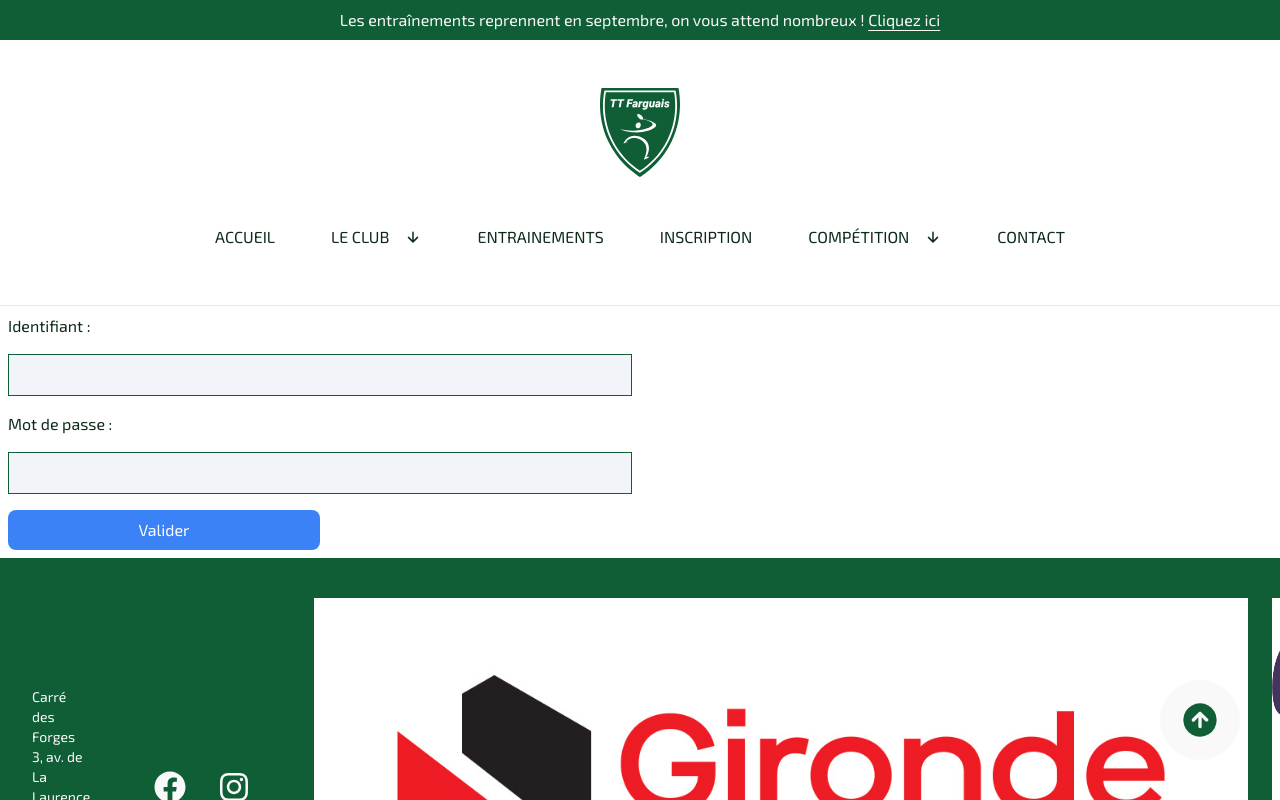
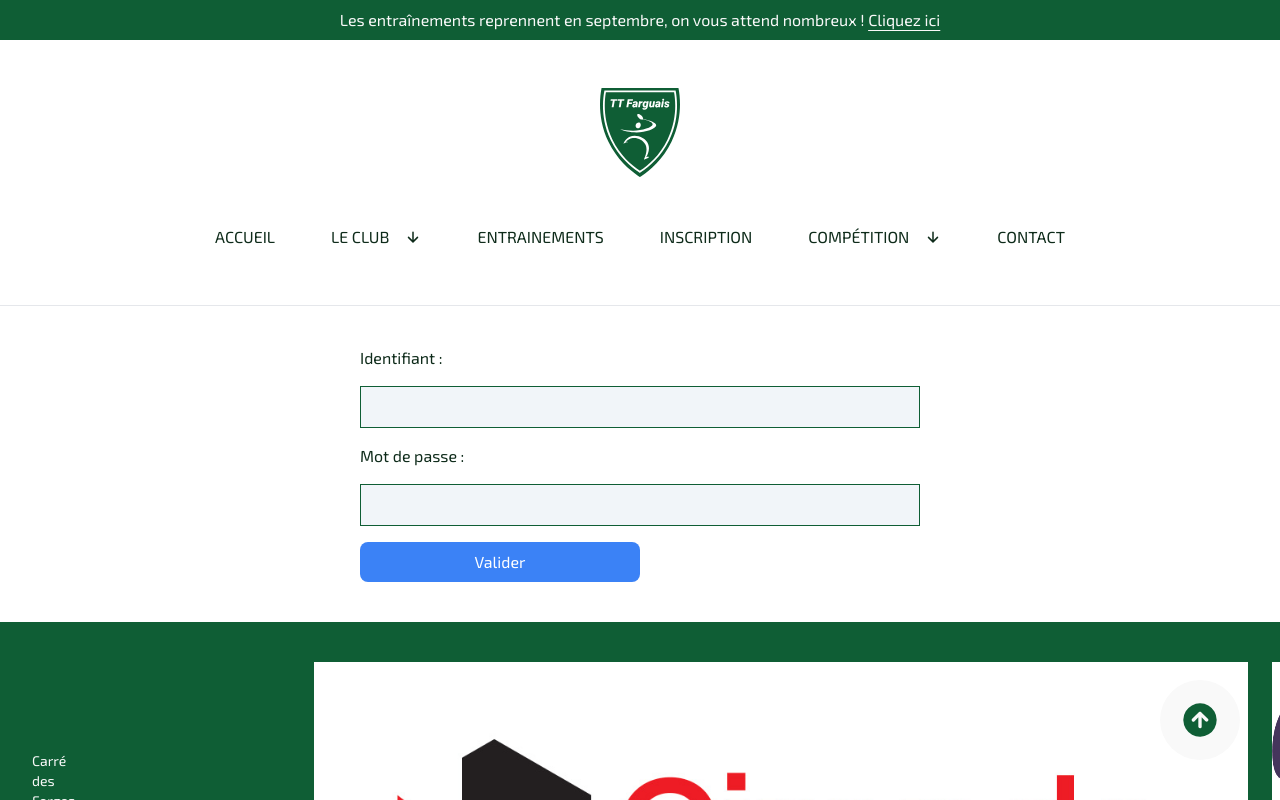
Before and after one commit to ttfarguais/ttfarguais, a Next.js app: page /membre in a window 1280 px wide. Shown: the top 800 px of the page. Built offline with nearby package versions, Linux system fonts and the light colour scheme.

Commit message:
style: AdminPanel

```diff
--- a/app/membre/page.jsx
+++ b/app/membre/page.jsx
@@ -1,8 +1,8 @@
-import Login from "../src/components/Main/Membre/Login";
+import LoginAdminPanel from "../src/components/Main/Membre/LoginAdminPanel";
 export default function MembrePage() {
   return (
     <>
-      <Login></Login>
+      <LoginAdminPanel />
     </>
   );
 }
--- a/app/src/components/Main/Membre/AdminPanel/AdminPanel-CompetitionFiles.jsx
+++ b/app/src/components/Main/Membre/AdminPanel/AdminPanel-CompetitionFiles.jsx
@@ -3,12 +3,16 @@ import useCompetitionFiles from "../../../../utils/useCompetitionFiles";
 import AdminPanelFileSection from "./AdminPanel-FileSection";
 
 export default function AdminPanelCompetitionFiles() {
-
-  const {competitionFiles, competitionHandleDelete, competitionHandleSuccess, subjectFile} = useCompetitionFiles();
+  const {
+    competitionFiles,
+    competitionHandleDelete,
+    competitionHandleSuccess,
+    subjectFile,
+  } = useCompetitionFiles();
 
   return (
     <div className="flex flex-col w-full items-center gap-20">
-          <div className="flex flex-col p-4 w-[80%]">
+      <div className="flex flex-col p-4 w-[80%]">
         <h2 className="text-2xl m-auto mb-8">
           Fiches &quot;Résultats compétitions par équipes&quot;.
         </h2>
@@ -22,14 +26,14 @@ export default function AdminPanelCompetitionFiles() {
             Merci de faire correspondre les fichiers comme suit:
           </p>
           <p className="font-bold mb-2">
-          La(es) première(s) lettre(s) correspond(ent) à la division de l'équipe et le reste du nom du fichier correspond à l'équipe.
+            La(es) première(s) lettre(s) correspond(ent) à la division de
+            l'équipe et le reste du nom du fichier correspond à l'équipe.
           </p>
           <ul>
             <li>Régionale 3 = R3_EQUIP1.jpg / R3_EQUIP2.jpg / etc</li>
             <li>Pré-régionale 1 = PR_EQUIP1.jpg / PR_EQUIP2.jpg / etc</li>
             <li>départementale 2 = D2_EQUIP1.jpg / D2_EQUIP2.jpg / etc</li>
             <li>Critérium = CRIT_EQUIP1.jpg / CRIT_EQUIP2.jpg / etc</li>
-
           </ul>
         </div>
 
--- a/app/src/components/Main/Membre/login.jsx
+++ b/app/src/components/Main/Membre/LoginAdminPanel.jsx
@@ -38,7 +38,7 @@ export default function Login() {
       {success ? (
         <AdminPanel />
       ) : (
-        <div className="sm:w-2/4">
+        <div className="sm:w-2/4 m-auto flex flex-col p-8">
           <form onSubmit={handleSubmit} className="flex flex-col gap-4 p-2">
             <label htmlFor="login">Identifiant :</label>
             <input
```
Also changed, not shown: app/src/components/Main/Membre/AdminPanel/AdminPanel.jsx (+6 -8 lines).
